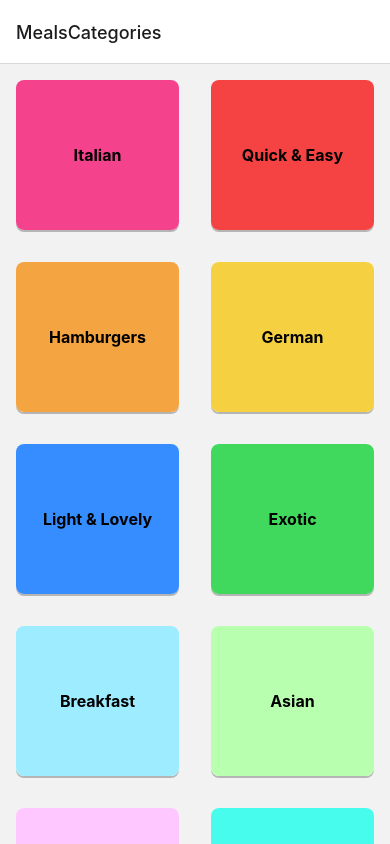
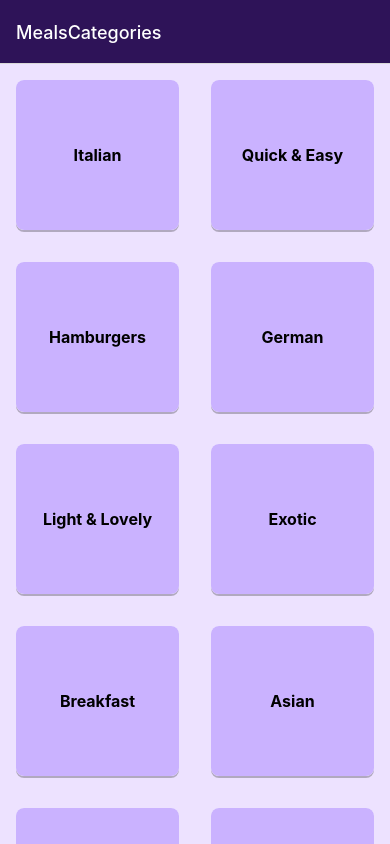
Before and after one commit to pratik-logicsquare/RN-meals-app, a React Native app: screen / in a window 390 px wide. Built offline with nearby package versions, Linux system fonts and the light colour scheme.

Commit message:
updated UI of the app

```diff
--- a/App.js
+++ b/App.js
@@ -3,15 +3,26 @@ import { StatusBar } from "expo-status-bar";
 import { NavigationContainer } from "@react-navigation/native";
 import { createNativeStackNavigator } from "@react-navigation/native-stack";
 import { CategoriesScreen, MealsOverviewScreen } from "./screens";
+import { Colors } from "./constants/colors";
 
 const Stack = createNativeStackNavigator();
 
 export default function App() {
   return (
     <>
-      <StatusBar style="dark" />
+      <StatusBar style="light" />
       <NavigationContainer>
-        <Stack.Navigator>
+        <Stack.Navigator
+          screenOptions={{
+            contentStyle: {
+              backgroundColor: Colors.primary300,
+            },
+            headerStyle: {
+              backgroundColor: Colors.primary700,
+            },
+            headerTintColor: "#fff",
+          }}
+        >
           <Stack.Screen name="MealsCategories" component={CategoriesScreen} />
           <Stack.Screen name="MealsOverview" component={MealsOverviewScreen} />
         </Stack.Navigator>
--- a/app.json
+++ b/app.json
@@ -6,7 +6,6 @@
     "orientation": "portrait",
     "icon": "./assets/icon.png",
     "userInterfaceStyle": "light",
-    "backgroundColor": "#24180f",
     "splash": {
       "image": "./assets/splash.png",
       "resizeMode": "contain",
--- a/components/CategoryTile.jsx
+++ b/components/CategoryTile.jsx
@@ -1,16 +1,21 @@
 import { Platform, Pressable, StyleSheet, Text, View } from "react-native";
+import { Colors } from "../constants/colors";
 
-const CategoryTile = ({ title, color, onPress }) => {
+const CategoryTile = ({ title, onPress }) => {
   return (
     <View style={styles.gridItem}>
       <Pressable
-        android_ripple={{ color: "#ccc" }}
         style={({ pressed }) =>
           pressed ? [styles.button, styles.buttonPressed] : styles.button
         }
         onPress={onPress}
       >
-        <View style={[styles.innerContainer, { backgroundColor: color }]}>
+        <View
+          style={[
+            styles.innerContainer,
+            { backgroundColor: Colors.primary500 },
+          ]}
+        >
           <Text style={styles.title}>{title}</Text>
         </View>
       </Pressable>
--- a/components/MealItem.jsx
+++ b/components/MealItem.jsx
@@ -11,7 +11,6 @@ const MealItem = ({ title, imageUrl, duration, complexity, affordability }) => {
   return (
     <View style={styles.mealItemContainer}>
       <Pressable
-        android_ripple={{ color: "#ccc" }}
         style={({ pressed }) => (pressed ? styles.buttonPressed : null)}
       >
         <View style={styles.innerContainer}>
@@ -35,7 +34,7 @@ export default MealItem;
 const styles = StyleSheet.create({
   mealItemContainer: {
     margin: 16,
-    backgroundColor: "#fff",
+    backgroundColor: "#ffffff",
     elevation: 4,
     borderRadius: 8,
     shadowColor: "#000",
--- /dev/null
+++ b/constants/colors.js
@@ -0,0 +1,5 @@
+export const Colors = {
+  primary300: "#ede2ff",
+  primary500: "#cab2ff",
+  primary700: "#2e1358",
+};
--- a/screens/CategoriesScreen.jsx
+++ b/screens/CategoriesScreen.jsx
@@ -16,7 +16,6 @@ const CategoriesScreen = ({ navigation }) => {
       renderItem={({ item }) => (
         <CategoryTile
           title={item?.title}
-          color={item?.color}
           onPress={_handlePress.bind(this, item?.id)}
         />
       )}
--- a/screens/MealsOverviewScreen.jsx
+++ b/screens/MealsOverviewScreen.jsx
@@ -1,8 +1,9 @@
 import { FlatList, StyleSheet, View } from "react-native";
-import { MEALS } from "../data/dummy-data";
+import { CATEGORIES, MEALS } from "../data/dummy-data";
 import MealItem from "../components/MealItem";
+import { useLayoutEffect } from "react";
 
-const MealsOverviewScreen = ({ route }) => {
+const MealsOverviewScreen = ({ route, navigation }) => {
   const { categoryId } = route?.params;
 
   const displayedMeals = MEALS.filter((meal) => {
@@ -20,6 +21,16 @@ const MealsOverviewScreen = ({ route }) => {
 
     return <MealItem {...mealItemProps} />;
   };
+
+  useLayoutEffect(() => {
+    const categoryTitle = CATEGORIES.find(
+      (categgory) => categgory.id === categoryId
+    ).title;
+
+    navigation.setOptions({
+      headerTitle: categoryTitle,
+    });
+  }, [categoryId, navigation]);
 
   return (
     <View style={styles.container}>
```
